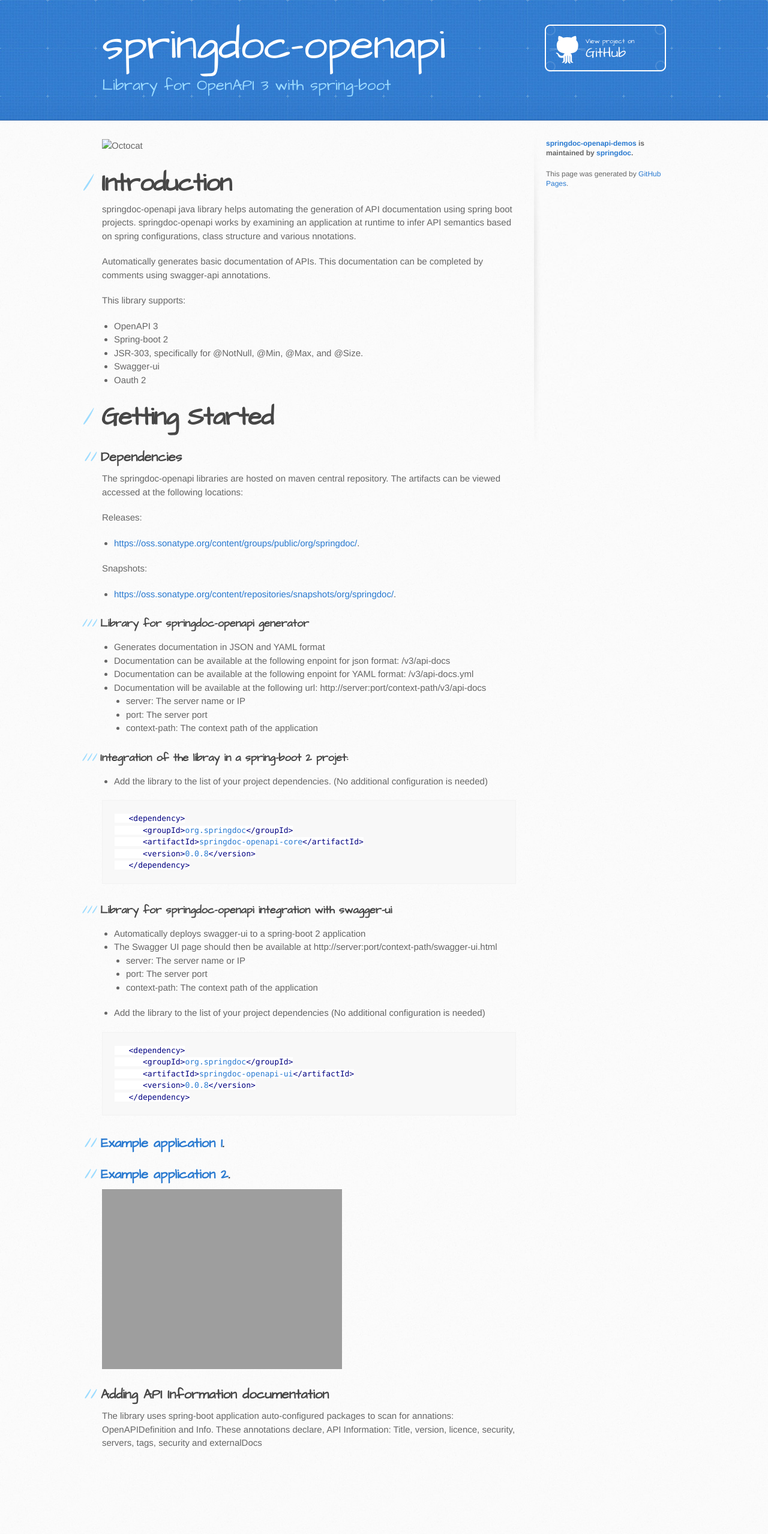
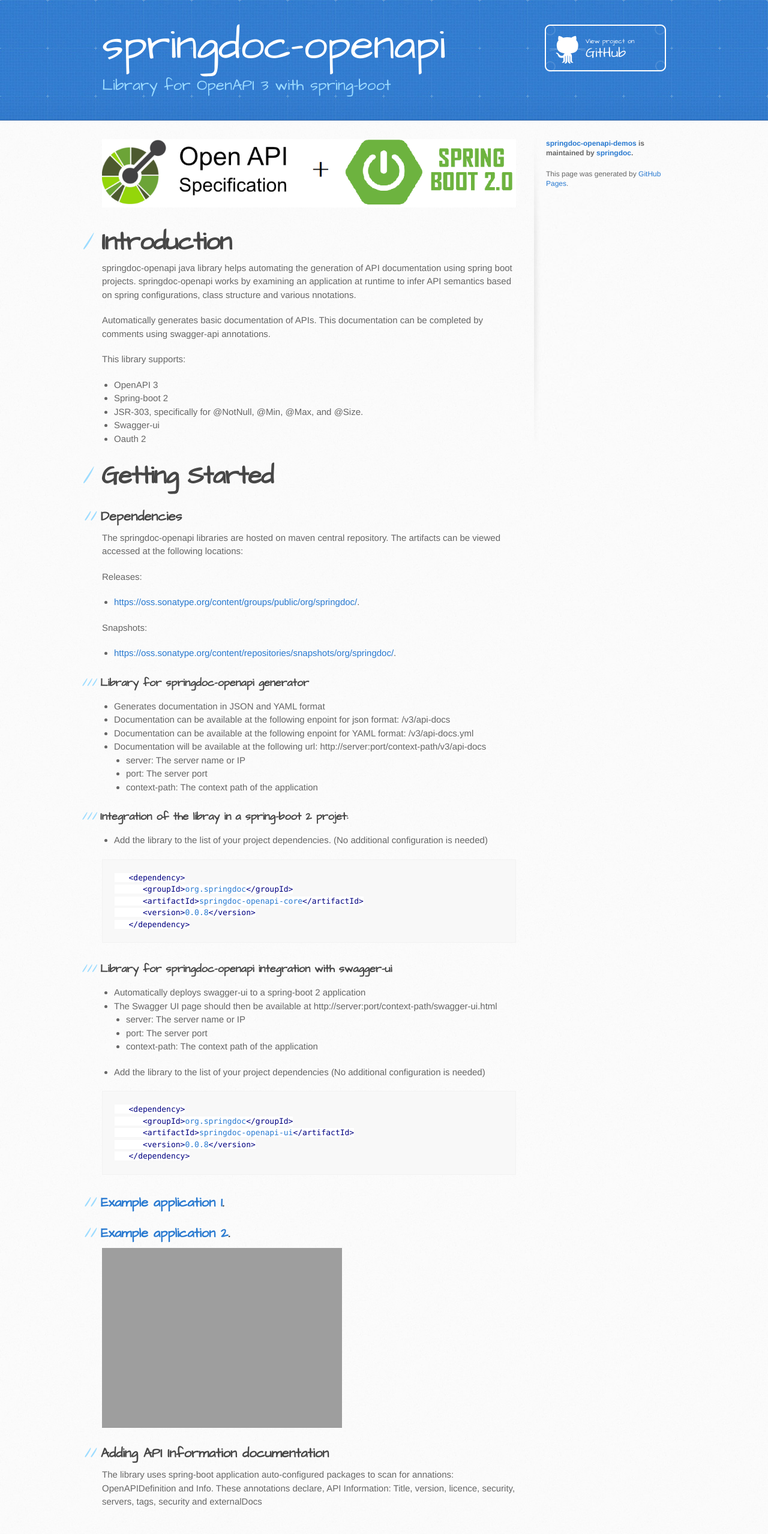
Before and after one commit to springdoc/springdoc-openapi-demos, a Jekyll site: the page built from docs/index.md, in a window 1280 px wide. Shown: the whole page at 60% size. Built offline with Jekyll 4.4.1, drawn with Linux system fonts in a browser that asks for light colours; before the commit the page ends 2460 px from its top, so only the background shows below that.

Commit message:
Update index.md

```diff
--- a/docs/index.md
+++ b/docs/index.md
@@ -1,7 +1,7 @@
 ---
 layout: default
 ---
-![Octocat](https://springdoc.github.io/springdoc-openapi/images/springdoc-openapi.png)
+![Octocat](https://springdoc.github.io/springdoc-openapi-demos/images/springdoc-openapi.png)
 
 # **Introduction**
 
@@ -71,7 +71,7 @@
 ## [Example application 2](https://springdoc-openapi-test-app1-courteous-puku.eu-de.mybluemix.net/).
 
 
-![Branching](https://springdoc.github.io/springdoc-openapi/images/pets.png)
+![Branching](https://springdoc.github.io/springdoc-openapi-demos/images/pets.png)
 
 
 ## Adding API Information documentation
```
